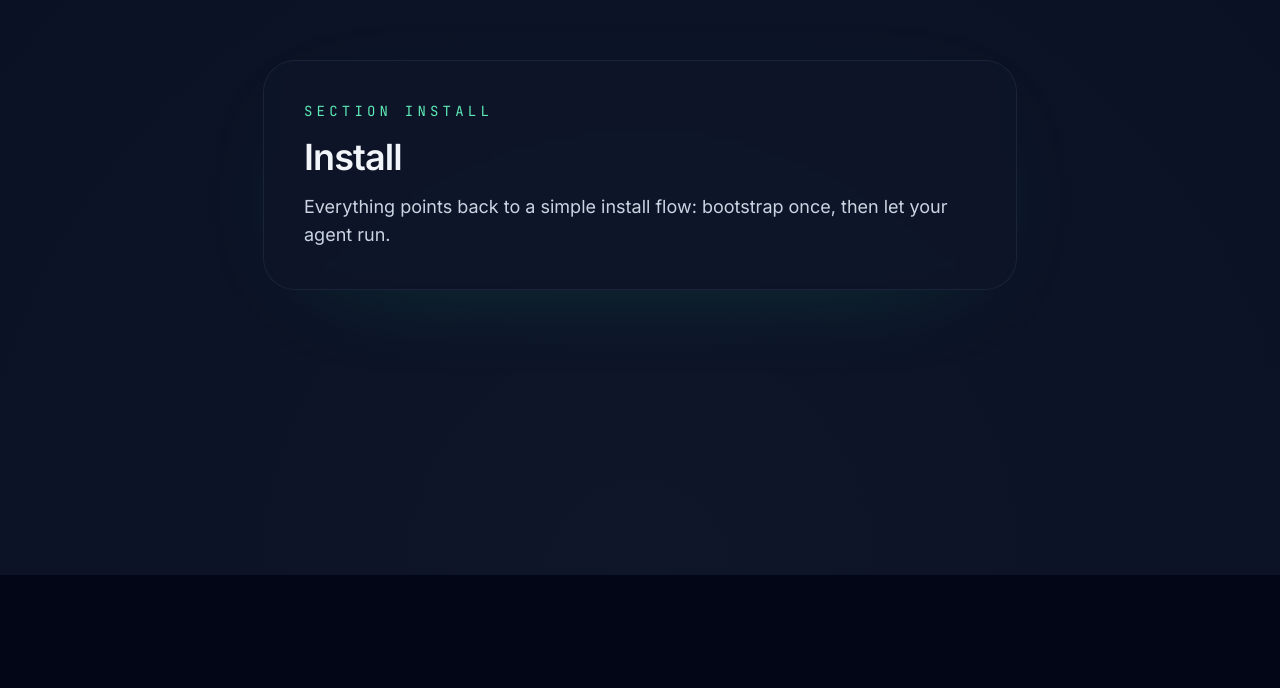
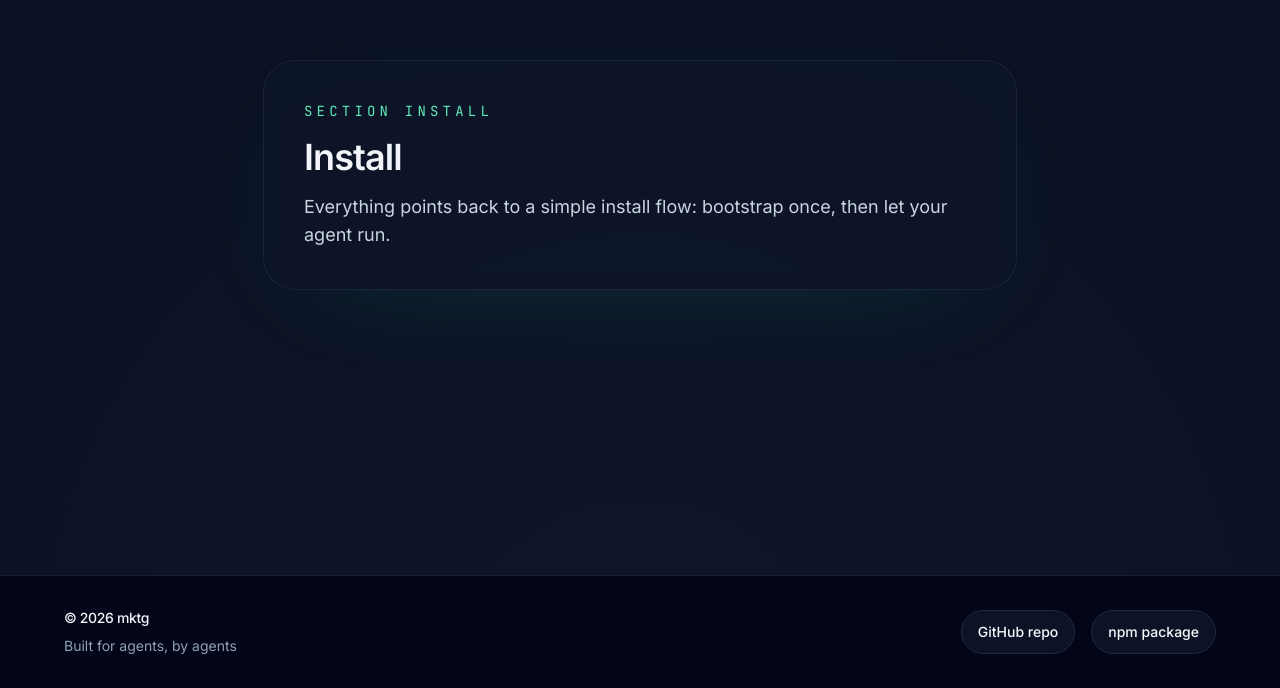
Before and after one commit to MoizIbnYousaf/marketing-cli, a Next.js app in the folder website/: page / in a window 1280 px wide. Shown: the part 4836-5524 px from the top of the page. Before the commit the page ends 5411 px from the top, so only its background shows below. Built offline with nearby package versions, Linux system fonts and the light colour scheme.

Commit message:
feat: build website footer component

```diff
--- a/website/app/page.tsx
+++ b/website/app/page.tsx
@@ -1,3 +1,4 @@
+import { Footer } from "@/components/Footer";
 import { Features } from "@/components/Features";
 import { Hero } from "@/components/Hero";
 import { Nav } from "@/components/Nav";
@@ -50,6 +51,7 @@ export default function HomePage() {
           </section>
         ))}
       </main>
+      <Footer />
     </>
   );
 }
--- /dev/null
+++ b/website/components/Footer.tsx
@@ -0,0 +1,40 @@
+const footerLinks = [
+  {
+    label: "GitHub repo",
+    href: "https://github.com/moizibnyousaf/mktg",
+  },
+  {
+    label: "npm package",
+    href: "https://www.npmjs.com/package/mktg",
+  },
+] as const;
+
+export function Footer() {
+  return (
+    <footer
+      aria-label="Site footer"
+      className="border-t border-slate-800/80 bg-slate-950/95 px-6 py-6 sm:px-10 sm:py-8"
+    >
+      <div className="mx-auto flex w-full max-w-6xl flex-col gap-4 md:flex-row md:items-center md:justify-between">
+        <div className="space-y-2">
+          <p className="text-sm font-medium tracking-tight text-slate-100">© 2026 mktg</p>
+          <p className="text-sm text-slate-400">Built for agents, by agents</p>
+        </div>
+
+        <nav aria-label="Footer links" className="flex flex-wrap items-center gap-3 sm:gap-4">
+          {footerLinks.map((link) => (
+            <a
+              key={link.label}
+              href={link.href}
+              target="_blank"
+              rel="noopener noreferrer"
+              className="inline-flex min-h-11 items-center justify-center rounded-full border border-slate-800 bg-slate-900/80 px-4 py-2 text-sm font-medium text-slate-200 transition duration-200 hover:border-emerald-400/40 hover:text-emerald-200 focus-visible:outline-none focus-visible:ring-2 focus-visible:ring-emerald-300 focus-visible:ring-offset-2 focus-visible:ring-offset-slate-950"
+            >
+              {link.label}
+            </a>
+          ))}
+        </nav>
+      </div>
+    </footer>
+  );
+}
```
Also changed, not shown: 2 other files (tests, documents, lock files or other folders).
